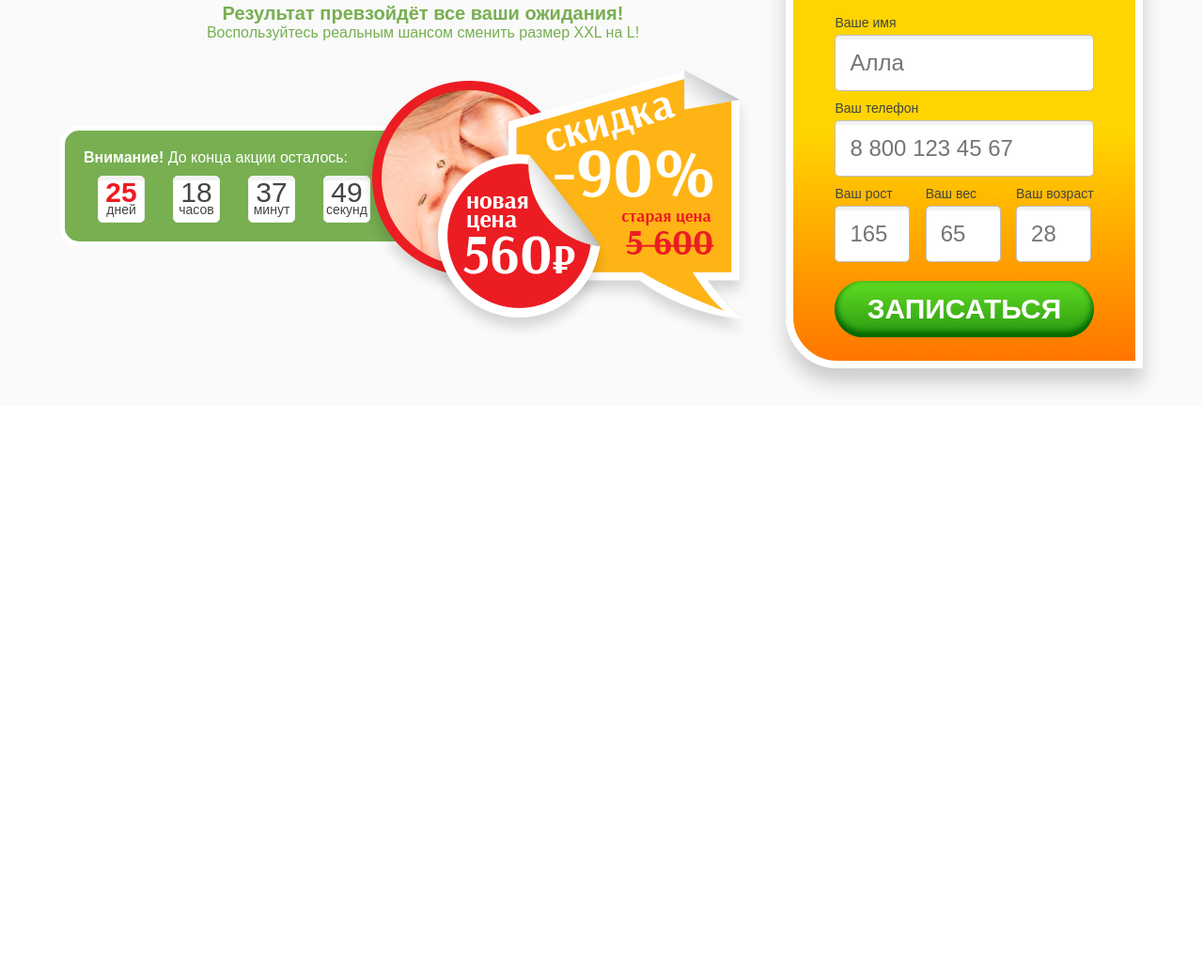
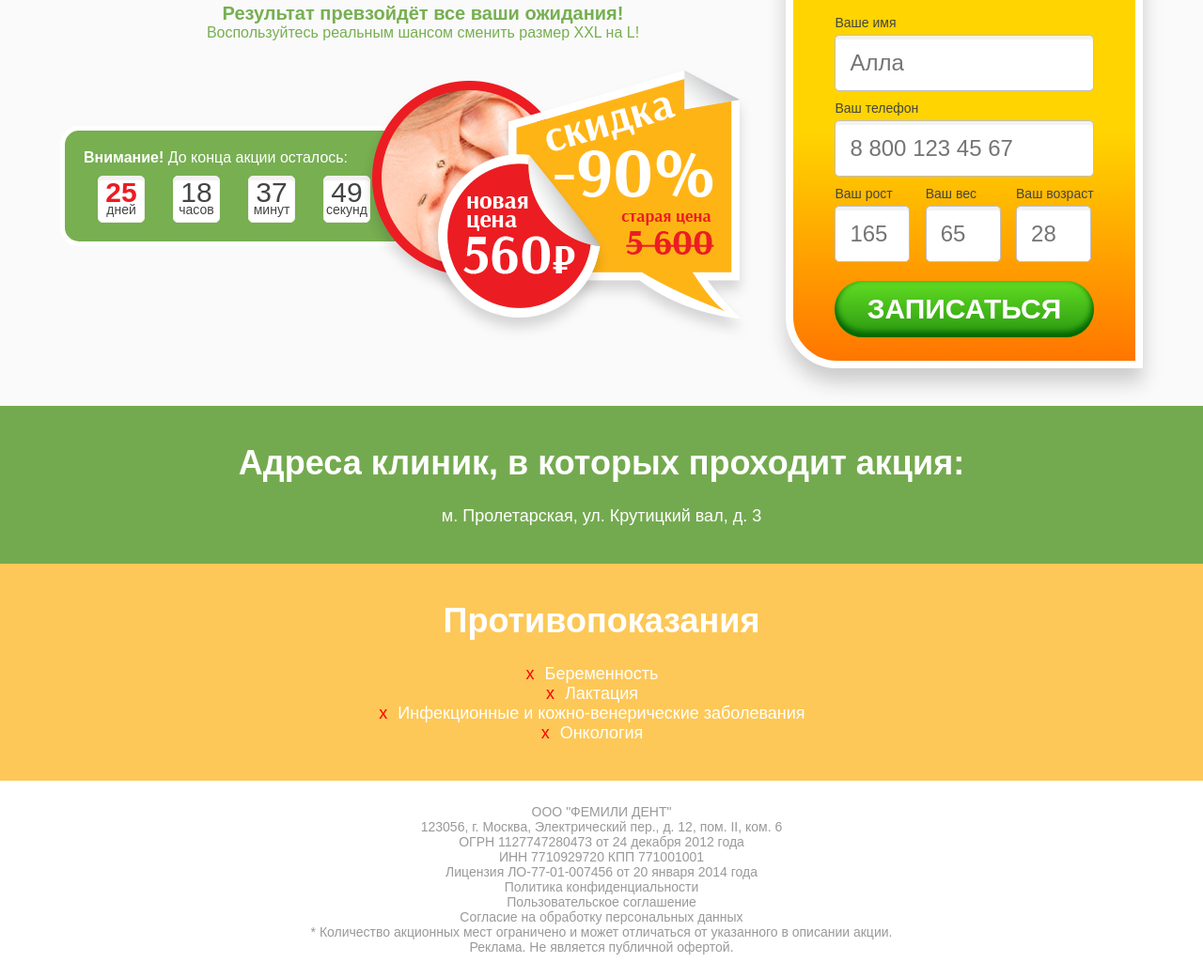
Before and after one commit to Nadineabr/serga-source-code, a website: page dev/pug/index.pug in a window 1280 px wide. Shown: the part 2457-3498 px from the top of the page at 94% size. Before the commit the page ends 2889 px from the top, so only its background shows below. Drawn offline with nearby package versions, Linux system fonts and the light colour scheme; files that its build step writes are made by us from their sources; files whose address does not match are found by name; a web font is replaced by a local one.

Commit message:
add footer

```diff
--- /dev/null
+++ b/dev/pug/components/address.pug
@@ -0,0 +1,6 @@
+section.address
+  .section
+    .address_text
+      p.address_title Адреса клиник, в которых проходит акция:
+      ul.address_list
+        li.address_item м. Пролетарская, ул. Крутицкий вал, д. 3
--- a/dev/pug/components/footer.pug
+++ b/dev/pug/components/footer.pug
@@ -1 +1,16 @@
-script(src = "assets/js/scripts.min.js")
+footer.footer
+  .section
+    .footer_text
+      p ООО "ФЕМИЛИ ДЕНТ"
+      p 123056, г. Москва, Электрический пер., д. 12, пом. II, ком. 6
+      p ОГРН 1127747280473 от 24 декабря 2012 года
+      p ИНН 7710929720 КПП 771001001
+      p Лицензия ЛО-77-01-007456 от 20 января 2014 года
+      a(href='#') Политика конфиденциальности
+      br
+      a(href='#') Пользовательское соглашение
+      br
+      a(href='#') Согласие на обработку персональных данных
+      p * Количество акционных мест ограничено и может отличаться от указанного в описании акции.
+      p Реклама. Не является публичной офертой.
+  script(src = "assets/js/scripts.min.js")
--- /dev/null
+++ b/dev/pug/components/medicine.pug
@@ -0,0 +1,13 @@
+section.medicine
+  .section
+    .medicine_text
+      p.medicine_title Противопоказания
+      ul.medicine_list
+        li
+          span.medicine_item Беременность
+        li
+          span.medicine_item Лактация
+        li
+          span.medicine_item Инфекционные и кожно-венерические заболевания
+        li
+          span.medicine_item Онкология
--- a/dev/pug/index.pug
+++ b/dev/pug/index.pug
@@ -8,4 +8,6 @@ body
 	include components/results.pug
 	include components/reviews.pug
 	include components/action.pug
+	include components/address.pug
+	include components/medicine.pug
 	include components/footer.pug
--- /dev/null
+++ b/dev/styles/components/_address.scss
@@ -0,0 +1,18 @@
+.address {
+  background: #74aa4f;
+  padding: 40px 0;
+  &_text {
+    text-align: center;
+    color: #fff;
+    width: 90%;
+    margin: 0 auto
+  }
+  &_title {
+    font-size: 36px;
+    font-weight: bold;
+    padding-bottom: 25px
+  }
+  &_item {
+    font-size: 18px;
+  }
+}
--- a/dev/styles/components/_footer.scss
+++ b/dev/styles/components/_footer.scss
@@ -0,0 +1,10 @@
+.footer {
+  padding: 25px 0;
+  background-color: #fff;
+  &_text, a {
+    width: 100%;
+    font-size: 14px;
+    color: #999;
+    text-align: center;
+  }
+}
--- /dev/null
+++ b/dev/styles/components/_medicine.scss
@@ -0,0 +1,26 @@
+.medicine {
+  background: #fdc858;
+  padding: 40px 0;
+  &_text {
+    text-align: center;
+    color: #fff;
+    width: 90%;
+    margin: 0 auto
+  }
+  &_title {
+    font-size: 36px;
+    font-weight: bold;
+    padding-bottom: 25px
+  }
+  &_item {
+    font-size: 18px;
+    position: relative;
+    &:before {
+      content: 'х';
+      position: absolute;
+      left: -20px;
+      top: 0;
+      color: red
+    }
+  }
+}
--- a/dev/styles/main.scss
+++ b/dev/styles/main.scss
@@ -9,6 +9,8 @@
 @import 'components/results';
 @import 'components/reviews';
 @import 'components/action';
+@import 'components/address';
+@import 'components/medicine';
 @import 'components/footer';
 * {
   margin: 0;
```
Also changed, not shown: dev/assets/css/main.min.css, dev/index.html.
